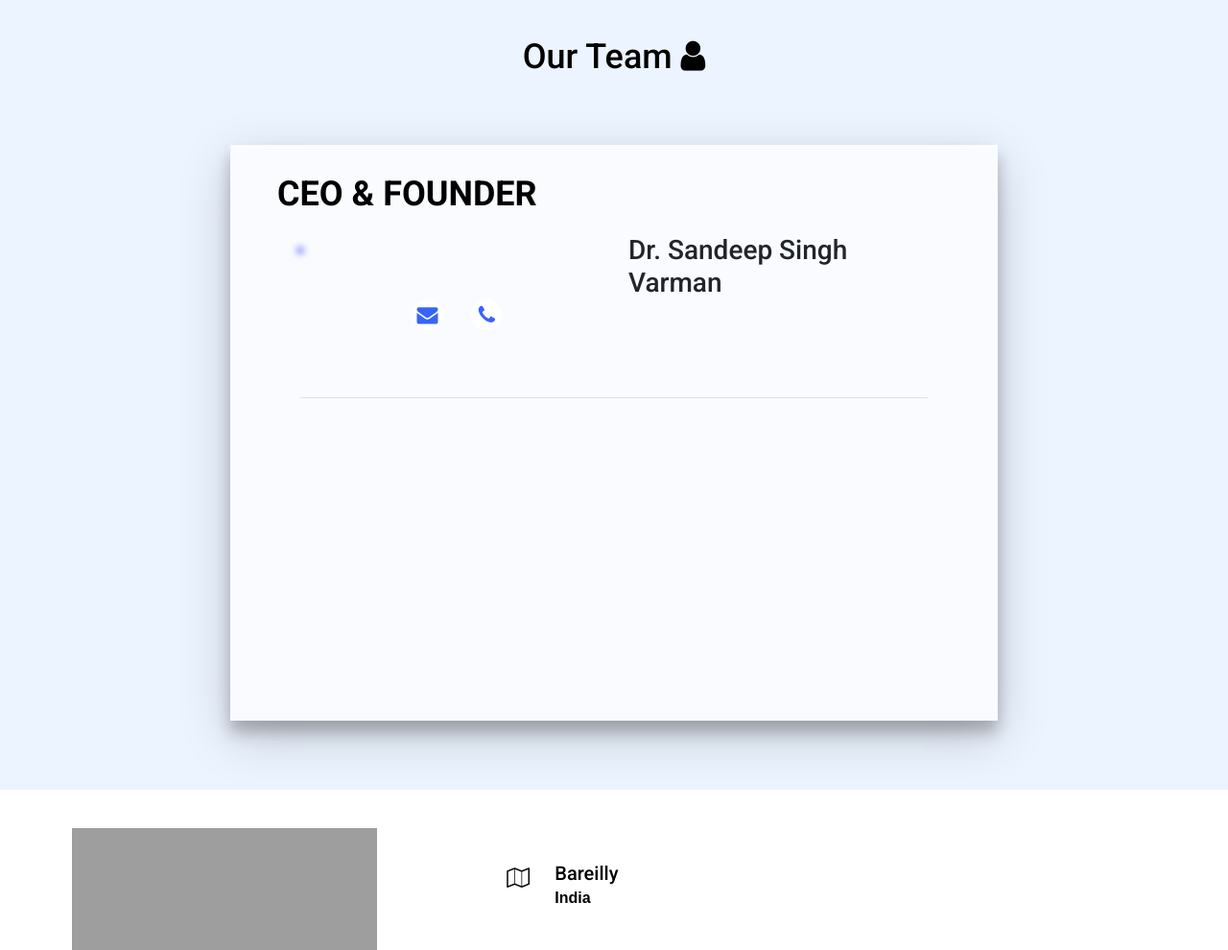
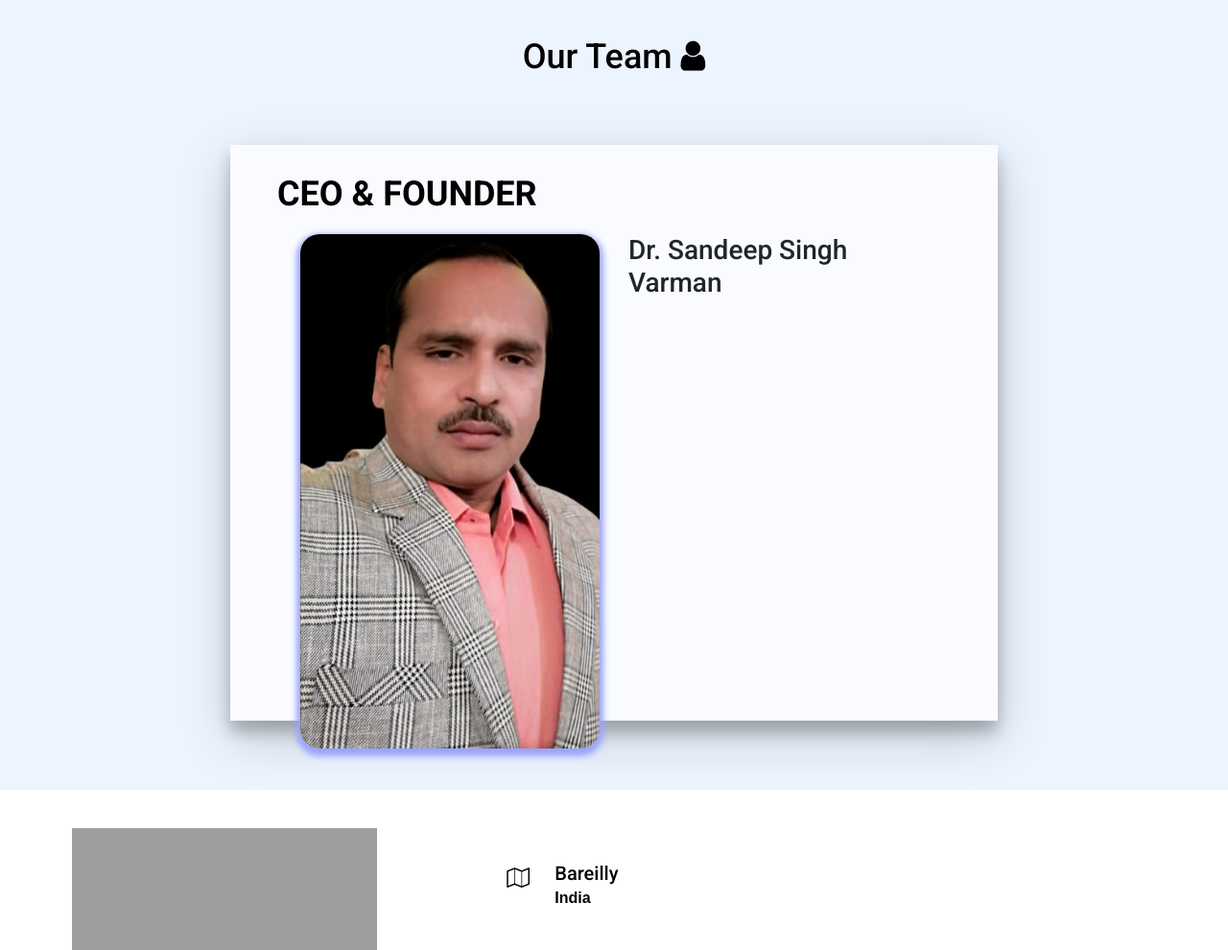
Before and after one commit to saurabhjdsingh/gurudekho, a Django app: page /about in a window 1280 px wide. Shown: the part 1203-2193 px from the top of the page at 96% size. Run offline with Django 3.2, Linux system fonts and the light colour scheme; data that the repository does not hold is empty; some libraries are stand-ins or nearby versions; grey boxes are pictures that could not be loaded.

Commit message:
sandeep.jpeg

```diff
--- a/templates/about.html
+++ b/templates/about.html
@@ -158,7 +158,7 @@
                     <div class="px-5">
                      <div class="row mb-5">
                        <div class="col-lg-6">
-                        <img src="{{ profile_pic_sandeep_mamaji }}" width="100%" alt="" srcset="" style="box-shadow:0 4px 6px 4px rgb(154, 164, 252);border-radius: 20px;">
+                        <img src="{% static 'images/sandeep.jpeg' %}" width="100%" alt="" srcset="" style="box-shadow:0 4px 6px 4px rgb(154, 164, 252);border-radius: 20px;">
                        <br><br>
                        <div class="px-3" style="text-align: center;">
                           <a class="btn-social btn-blue" href="mailto:sandeep@gurudekho.com" style="background: transparent; padding: 0;">
```
Also changed, not shown: static/images/sandeep.jpeg (added).
